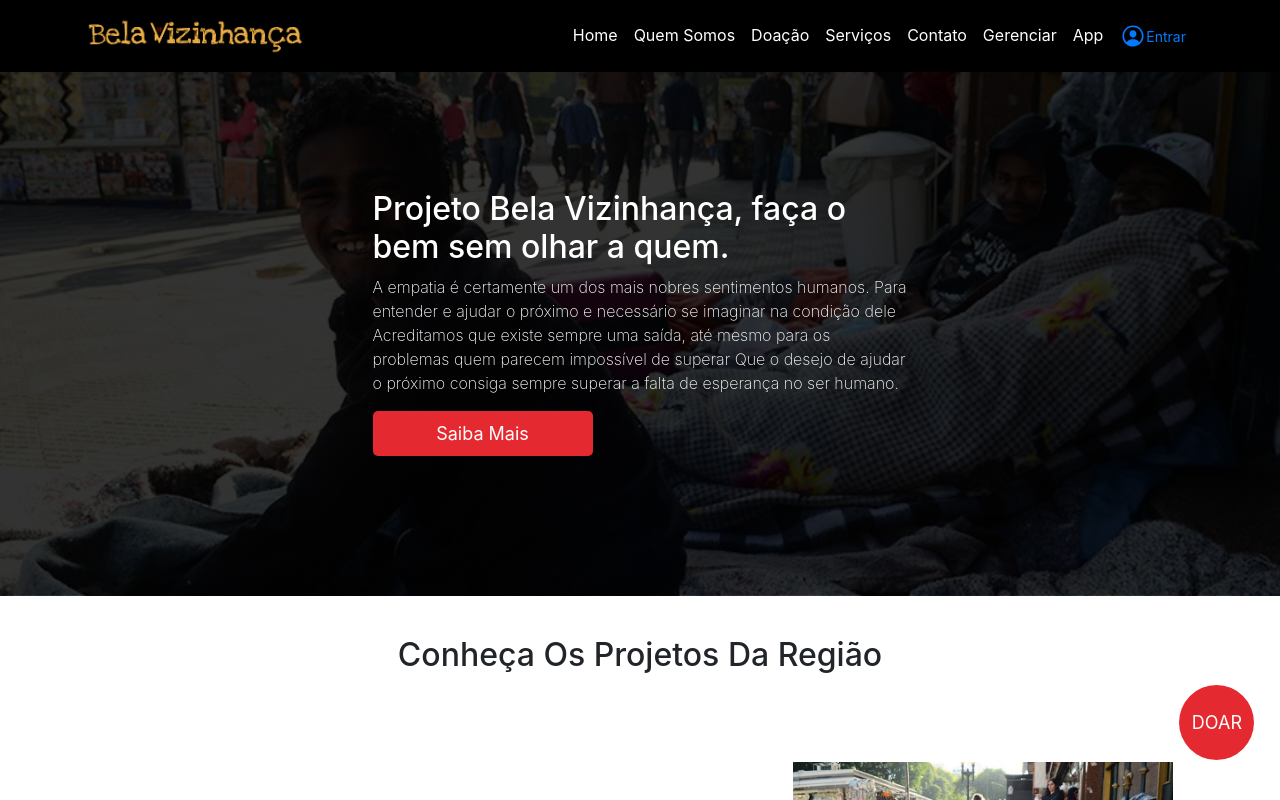
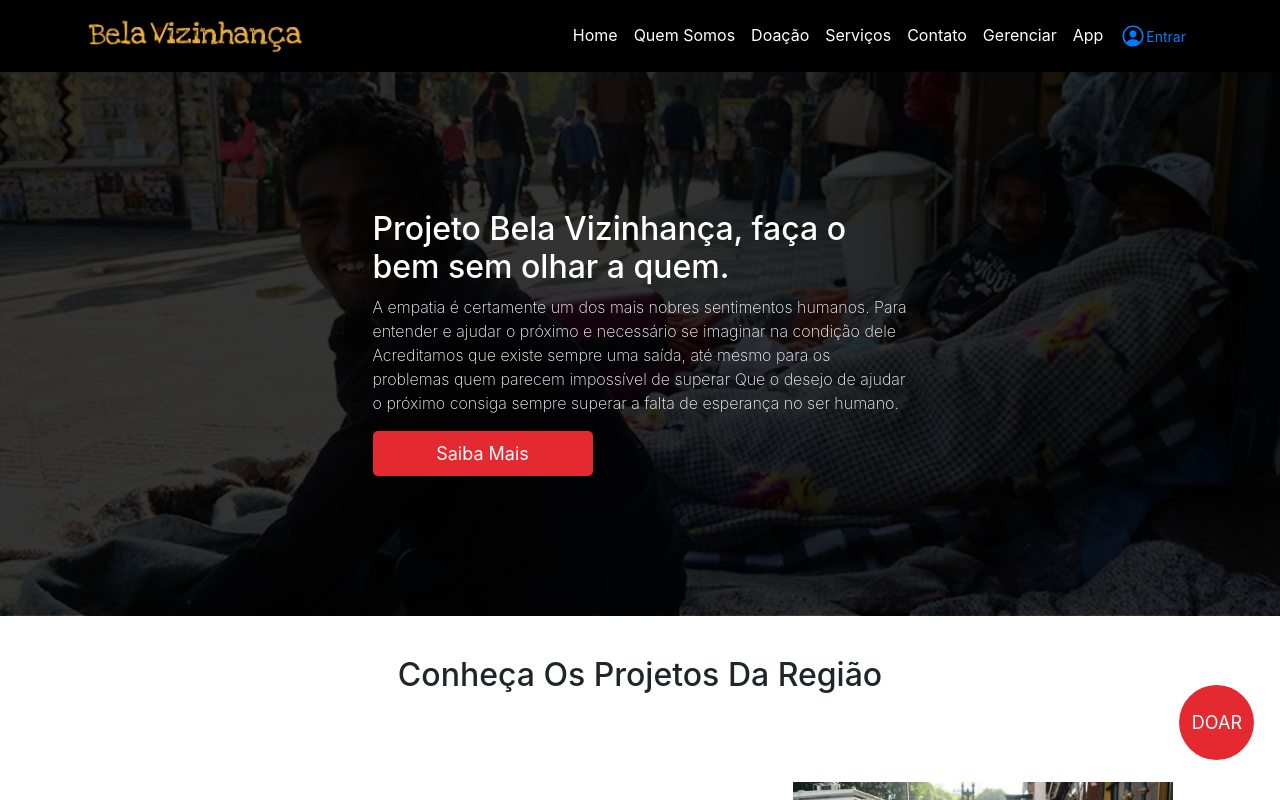
Before and after one commit to belavizinhanca/bvz-front, a React (Create React App) app: page / in a window 1280 px wide. Shown: the top 800 px of the page. Built offline with nearby package versions, Linux system fonts and the light colour scheme; some icons are missing.

Commit message:
corrigindo padding top

```diff
--- a/src/App.css
+++ b/src/App.css
@@ -5,7 +5,7 @@
 }
 
 body{
-  padding-top: 50px;
+  padding-top: 70px;
   font-family: 'Candara', 'HelveticaNeue', 'Helvetica Neue';
   text-rendering: optimizeLegibility !important;
   -webkit-font-smoothing: antialiased !important;
```
